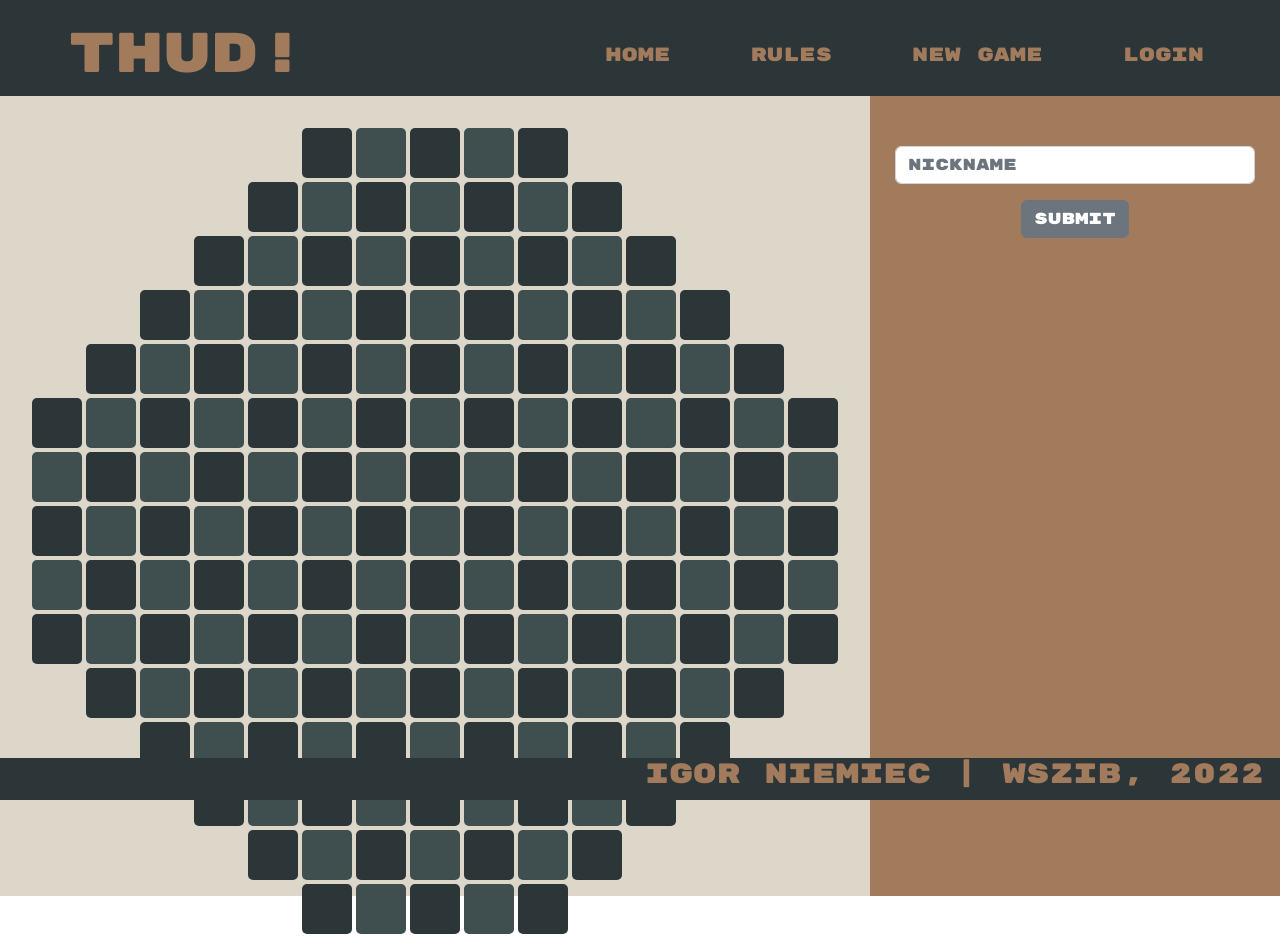
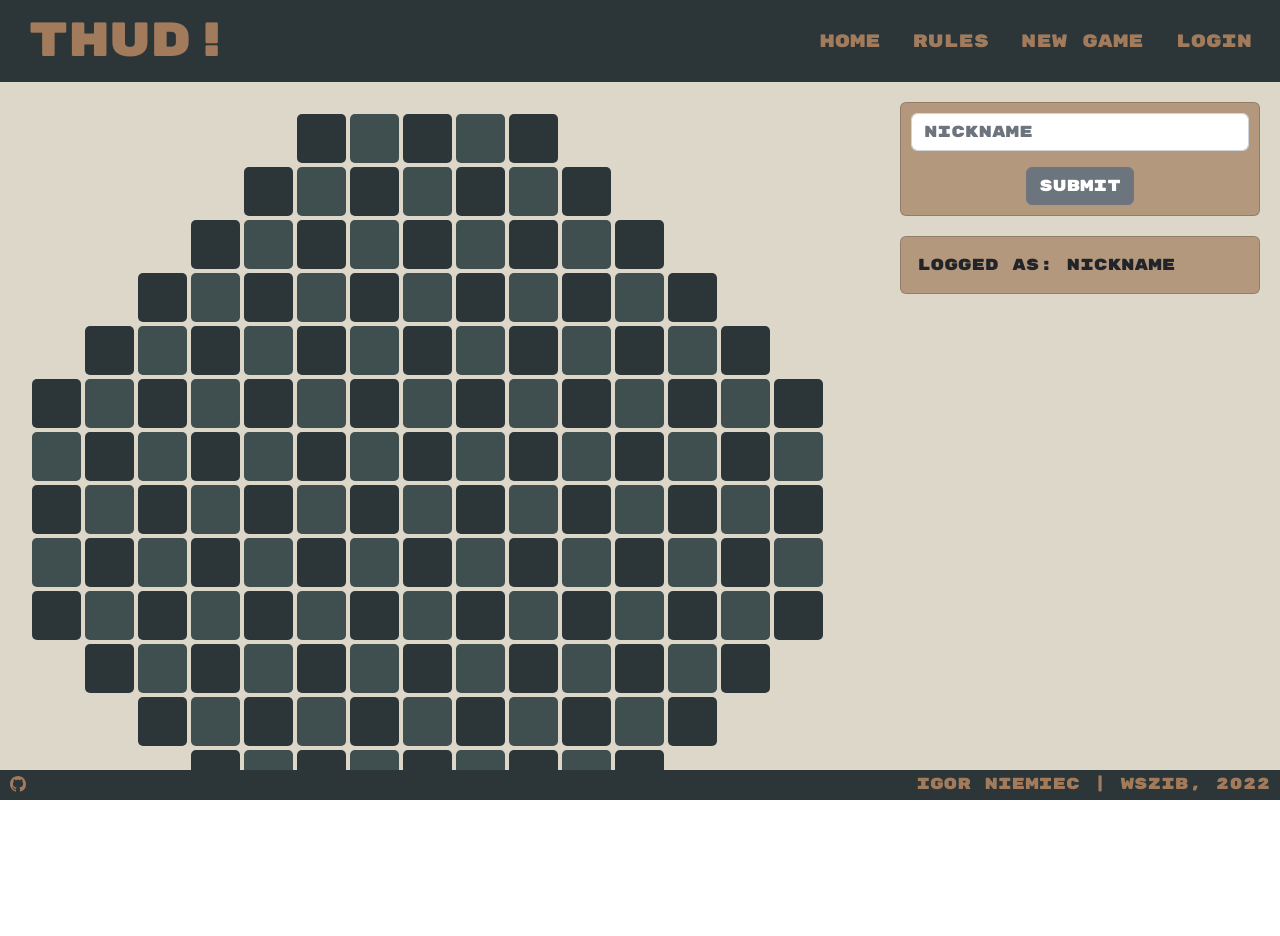
Before and after one commit to Umebo/thud_old, a React (Create React App) app in the folder src/main/front/: page /login in a window 1280 px wide. After the commit the page ends 800 px from the top, so only its background shows below. Built offline with nearby package versions, Linux system fonts and the light colour scheme; no server answers.

Commit message:
BE-5 basic styling refactored

```diff
--- a/src/main/front/package.json
+++ b/src/main/front/package.json
@@ -4,6 +4,7 @@
   "private": true,
   "proxy": "http://localhost:8080",
   "dependencies": {
+    "@reduxjs/toolkit": "^1.8.6",
     "@testing-library/jest-dom": "^5.16.5",
     "@testing-library/react": "^13.4.0",
     "@testing-library/user-event": "^13.5.0",
@@ -11,15 +12,19 @@
     "@types/node": "^16.11.64",
     "@types/react": "^18.0.21",
     "@types/react-dom": "^18.0.6",
+    "@types/react-redux": "^7.1.24",
     "@types/react-router-dom": "^5.3.3",
     "axios": "^1.1.2",
     "bootstrap": "^5.2.2",
     "react": "^18.2.0",
     "react-dom": "^18.2.0",
+    "react-icons": "^4.6.0",
+    "react-redux": "^8.0.4",
     "react-router-dom": "^6.4.2",
     "react-scripts": "5.0.1",
     "react-stomp": "^5.1.0",
     "reactstrap": "^9.1.4",
+    "redux": "^4.2.0",
     "sockjs": "^0.3.24",
     "styled-components": "^5.3.6",
     "typescript": "^4.8.4",
--- a/src/main/front/src/App.css
+++ b/src/main/front/src/App.css
@@ -1,66 +1,42 @@
-html, body {
+* {
   margin:0;
   padding:0;
+}
+
+html, body, #root {
+  min-height: 100%;
   height: 100%;
+  overflow-x: hidden;
 }
 
 #root {
-  height: 100%;
-  width: 100%;
   font-family: 'Rubik Mono One';
 }
 
-.App {
-  text-align: center;
-  display: inline-block;
-}
 
 /* ------------ NAVBAR ------------- */
 
 .navbar {
-  display: flex;
-  height: 6rem;
   text-decoration: none;
   background-color: #2C3639;
-  align-items: center;
+  padding-top: 0;
+  padding-bottom: 0;
 }
 
-.container-fluid {
-  display: flex;
-  width: 100%;
-}
-
-.navbar-brand {
-  padding-left: 3.5rem;
-  text-decoration: none;
-  font-size: 3.5rem;
+.navbar-brand, .navbar-brand:hover, .navbar-brand:visited {
+  font-size: 3rem;
+  padding-left: 1rem;
   color: #A27B5C;
-  justify-content: start;
-}
-
-.nav {
-  display: flex;
-  margin-left: auto;
-  list-style-type: none;
-  align-items: center;
-  justify-content: end;
-}
-
-.nav-item {
-  text-decoration: none;
-  font-size: larger;
-  padding-right: 3rem;
 }
 
 .nav-link {
+  font-size: large;
   color: #A27B5C;
-  text-decoration: none;
-
 }
 
-/* --------------------------------- */
+/* ------------- CARDS ------------- */
 
-/* --------- Login form ------------ */
-
-#nickname_input {
+.card {
+  background-color: #a27b5caf;
+  margin-bottom: 20px;
 }
--- a/src/main/front/src/app/App.tsx
+++ b/src/main/front/src/app/App.tsx
@@ -1,4 +1,3 @@
-import React from 'react';
 import styled from 'styled-components';
 import '../App.css';
 import Footer from '../components/Footer';
@@ -9,11 +8,10 @@ const LayoutWrapper = styled.div`
   display: flex;
   flex-direction: column;
   height: 100%;
-  width: 100%;
 `;
 
-class App extends React.Component {
-  render() {
+const App = () => {
+
     return(
       <LayoutWrapper>
         <Navigation />
@@ -21,7 +19,6 @@ class App extends React.Component {
         <Footer />
       </LayoutWrapper>
     )
-  }
 }
 
 export default App;
--- a/src/main/front/src/components/Footer.tsx
+++ b/src/main/front/src/components/Footer.tsx
@@ -1,25 +1,39 @@
-import styled from "styled-components"
+import styled from "styled-components";
+import configData from "../config.json";
+import { BsGithub } from "react-icons/bs";
 
 const FooterWrapper= styled.footer`
     position: fixed;
     left: 0;
     bottom: 0;
+    height: 30px;
     width: 100%;
+    padding-left: 10px;
 
-    text-align: right;
+    display: flex;
     align-items: center;
-    background-color: #2C3639;
+    justify-content: space-between;
+    background-color: ${configData.THEME_COLORS.PRIMARY};
 `;
 
-const FooterContent = styled.h3`
-    font-family: 'Rubik Mono One';
-    color: #A27B5C;
-    padding-right: 1rem;
+const FooterContent = styled.h6`
+    margin: 0;
+    padding-right: 10px;
+    color: ${configData.THEME_COLORS.FONT};
 `;
+
+const GithubIconStyle = {
+    'color': configData.THEME_COLORS.FONT,
+}
 
 const Footer = () => {
     return(
         <FooterWrapper>
+            <a href='https://github.com/Umebo/thud'
+                target='_blank'
+                rel= 'noopener noreferrer'>
+                <BsGithub style={GithubIconStyle}/>
+            </a>
             <FooterContent>
                 Igor Niemiec | WSZiB, 2022
             </FooterContent>
--- a/src/main/front/src/components/Main.tsx
+++ b/src/main/front/src/components/Main.tsx
@@ -3,13 +3,14 @@ import axios from 'axios';
 import '../App.css';
 import Board from './board/Board';
 import styled from 'styled-components';
+import configData from "../config.json";
 import Sidebar from './sidebar/Sidebar';
 
 const MainWrapper = styled.div`
-    display: flex;
-    background-color: #DCD7C9;
-    width: 100%;
-    height: 100%;
+    display: inline-flex;
+    flex: 2 1 auto;
+    padding-bottom: 30px;
+    background-color: ${configData.THEME_COLORS.BACKGROUND};
 `;
 
 const Main = () => {
--- a/src/main/front/src/components/board/Tile.tsx
+++ b/src/main/front/src/components/board/Tile.tsx
@@ -1,8 +1,8 @@
 import styled from 'styled-components';
 
-const TILE = styled.div<TileProps>`
-width: 50px;
-height: 50px;
+const TileWrapper = styled.div<TileProps>`
+width: 49px;
+height: 49px;
 margin: 2px;
 border-radius: 5px;
 background-color: ${(p) => p.tileColor};
@@ -19,9 +19,9 @@ interface TileProps {
 const Tile = (props: TileProps) => {
 
     return(
-        <TILE tileColor={props.tileColor}>
+        <TileWrapper tileColor={props.tileColor}>
             {/* {props.dimX}{props.dimY} */}
-        </TILE>
+        </TileWrapper>
     )
 }
 
--- a/src/main/front/src/components/sidebar/Login.tsx
+++ b/src/main/front/src/components/sidebar/Login.tsx
@@ -1,18 +1,18 @@
 import axios from 'axios';
 import React, {useState, useEffect} from 'react';
-import { Button, Form, FormGroup, Input, Label } from 'reactstrap';
+import configData from "../../config.json";
+import { useNavigate } from 'react-router-dom';
+import { Button, Card, CardHeader, Form, FormGroup, Input, Label } from 'reactstrap';
 import styled from 'styled-components';
 import { LoginService, useInput } from '../../api/api';
 
 const LoginWrapper = styled.div`
-    padding-top: 50px;
-    padding-left: 25px;
-    padding-right: 25px;
+    padding: 10px;
     text-align: center;
-    color: red;
 `;
 
 const Login = () => {
+    const navigate = useNavigate();
 
     const [nickname, nicknameInput] = useInput({
         id: 'nickname_input',
@@ -20,6 +20,7 @@ const Login = () => {
         placeholder: 'Nickname'
     });
     const [error, setError] = useState('');
+
 
     const handleSubmit = (e: any) => {
         e.preventDefault();
@@ -31,14 +32,17 @@ const Login = () => {
         // TO DZIAŁA
         axios
             .post('http://localhost:3000/login',{}, {
-                params: {nickname: 'test1000'}
+                params: {nickname: nickname}
             })
-            .then((response) => setError(response.data))
+            .then((response) => {
+                setError(response.data);
+                navigate('/');
+            })
             .catch((error) => console.log(error.message))
     }
 
-
     return (
+        <Card>
             <LoginWrapper>
                 <Form onSubmit={(e) => handleSubmit(e)}>
                     <FormGroup>
@@ -49,8 +53,8 @@ const Login = () => {
                         Submit
                     </Button>
                 </Form>
-            <p>{nickname}</p>
             </LoginWrapper>
+        </Card>
     )
 }
 
--- /dev/null
+++ b/src/main/front/src/components/sidebar/Nickname.tsx
@@ -0,0 +1,28 @@
+import { Card, CardBody, CardText } from "reactstrap";
+import styled from "styled-components";
+
+const NicknameWrapper = styled.div`
+    align-content: bottom;
+`;
+
+const Nickname = () => {
+
+    const isLogged = true;
+
+    if(isLogged) {
+        return(
+            <NicknameWrapper>
+                <Card>
+                    <CardBody>
+                        <CardText>
+                            Logged as: nickname
+                        </CardText>
+                    </CardBody>
+                </Card>
+            </NicknameWrapper>
+        );
+    }
+    return <></>
+}
+
+export default Nickname;
--- a/src/main/front/src/components/sidebar/Sidebar.tsx
+++ b/src/main/front/src/components/sidebar/Sidebar.tsx
@@ -1,22 +1,31 @@
-import React from 'react';
+import React, { useState } from 'react';
+import { Card, Row } from 'reactstrap';
 import styled from 'styled-components';
+import Nickname from './Nickname';
 import Routing from './Routing';
 
 const SidebarWrapper = styled.div`
     margin-left: auto;
-    width: 500px;
-    height: 100%;
-    background-color: #A27B5C;
+    width: 400px;
+    padding: 20px;
+    display: flex;
+    flex-direction: column;
 `;
 
-class Sidebar extends React.Component {
-    render() {
-        return(
-            <SidebarWrapper>
-                <Routing />
-            </SidebarWrapper>
-        )
-    }
+const CardStyling = {
+    'backgroud-color': '#a27b5caf'
+}
+
+const Sidebar = () => {
+    const [logged, setLogged] = useState(false);
+    const [nickname, setNickname] = useState('');
+
+    return(
+        <SidebarWrapper>
+            <Routing />
+            <Nickname />
+        </SidebarWrapper>
+    )
 }
 
 export default Sidebar;
--- a/src/main/front/src/config.json
+++ b/src/main/front/src/config.json
@@ -5,5 +5,8 @@
         "SECONDARY": "#3F4E4F",
         "BACKGROUND": "#DCD7C9",
         "FONT": "#A27B5C"
+    },
+    "SIDEBAR_COLORS": {
+        "BACKGORUND": "#a27b5c96"
     }
 }
--- a/src/main/front/src/index.tsx
+++ b/src/main/front/src/index.tsx
@@ -1,5 +1,4 @@
 import 'bootstrap/dist/css/bootstrap.min.css';
-import React from 'react';
 import ReactDOM from 'react-dom/client';
 import { BrowserRouter } from 'react-router-dom'
 import './index.css';
```
Also changed, not shown: 1 other file (tests, documents, lock files or other folders). Lines whose indentation alone changed are shown as unchanged.
